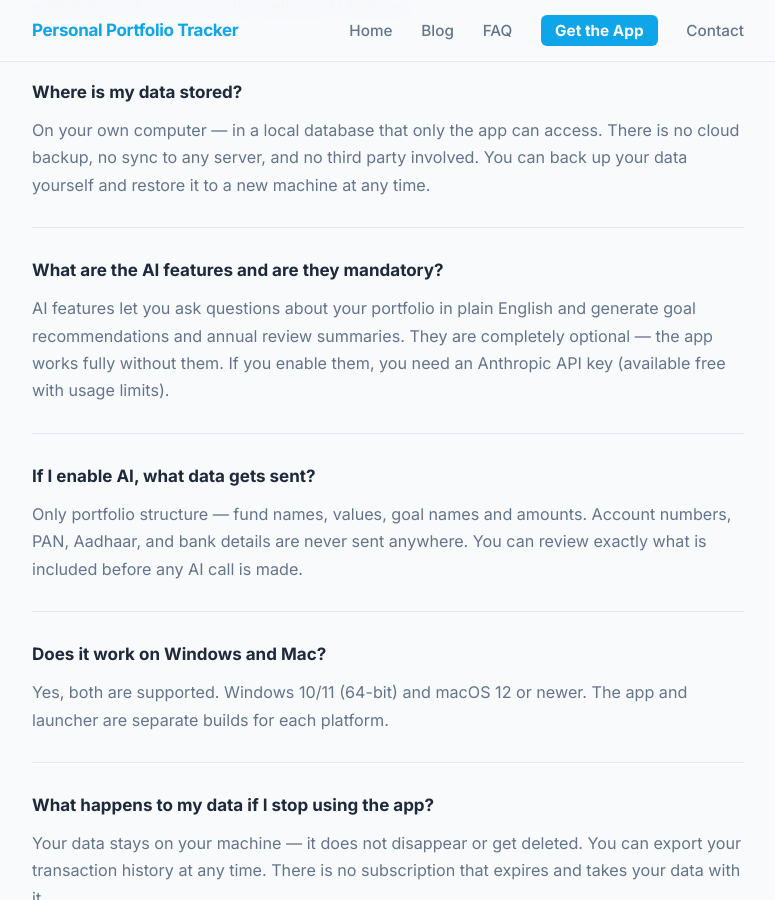
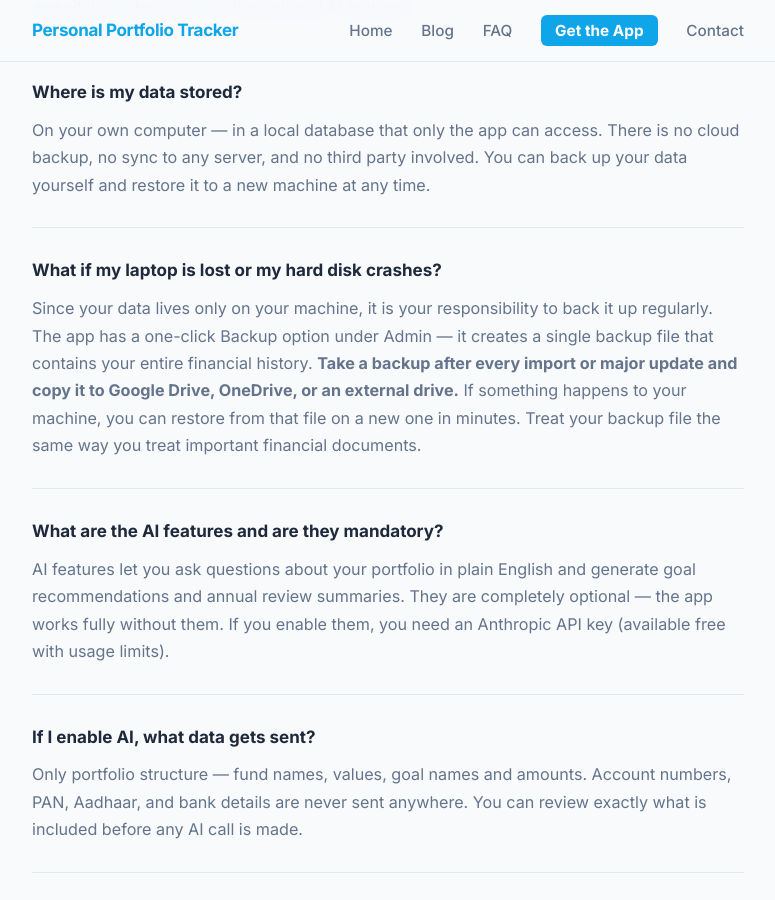
Before and after one commit to srikrishna2024/portfolio-tracker-blog, a Jekyll site: the page built from faq/index.html, in a window 1280 px wide and 900 px high, scrolled down 774 px. Shown: the whole window, without its empty margins (252-1027 px from the left). Built offline with Jekyll 4.4.1, drawn with Linux system fonts in a browser that asks for light colours.

Commit message:
FAQ: add backup question for laptop loss / disk crash

```diff
--- a/faq/index.html
+++ b/faq/index.html
@@ -29,6 +29,11 @@ title: Frequently Asked Questions
     <div class="faq-item">
       <h3>Where is my data stored?</h3>
       <p>On your own computer — in a local database that only the app can access. There is no cloud backup, no sync to any server, and no third party involved. You can back up your data yourself and restore it to a new machine at any time.</p>
+    </div>
+
+    <div class="faq-item">
+      <h3>What if my laptop is lost or my hard disk crashes?</h3>
+      <p>Since your data lives only on your machine, it is your responsibility to back it up regularly. The app has a one-click Backup option under Admin — it creates a single backup file that contains your entire financial history. <strong>Take a backup after every import or major update and copy it to Google Drive, OneDrive, or an external drive.</strong> If something happens to your machine, you can restore from that file on a new one in minutes. Treat your backup file the same way you treat important financial documents.</p>
     </div>
 
     <div class="faq-item">
```
